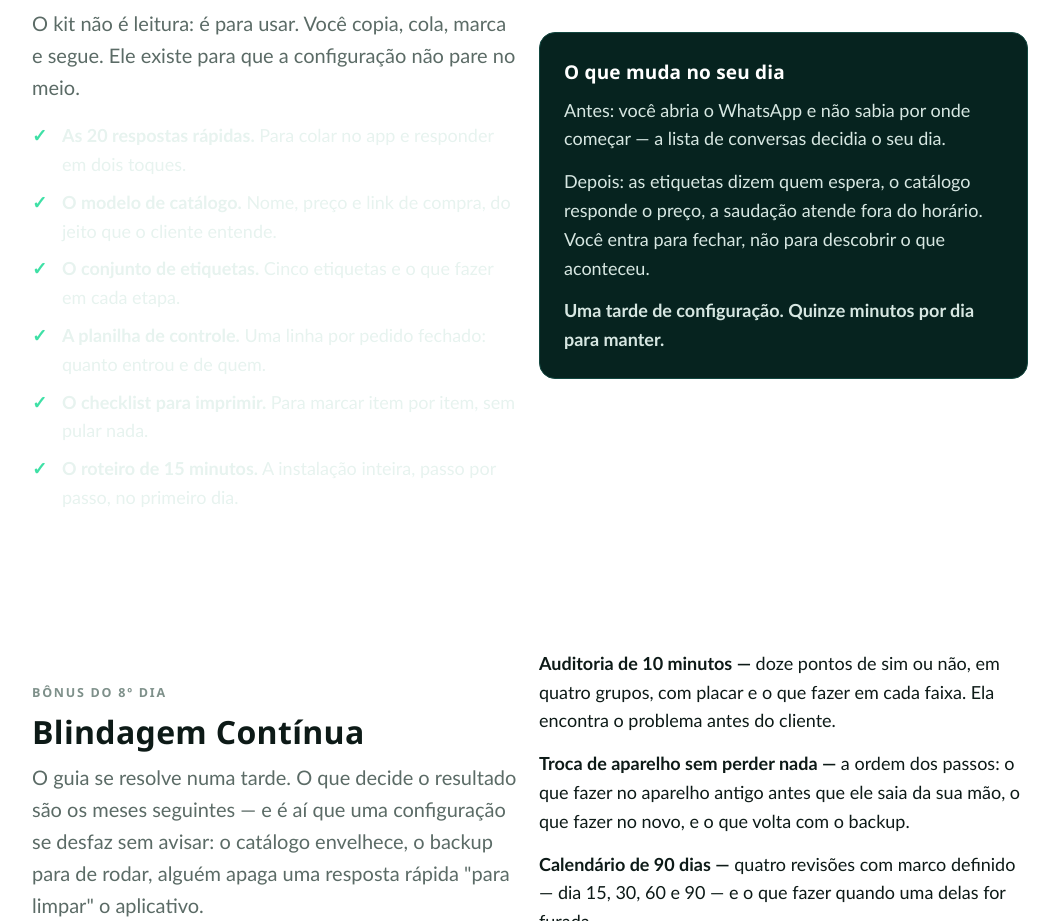
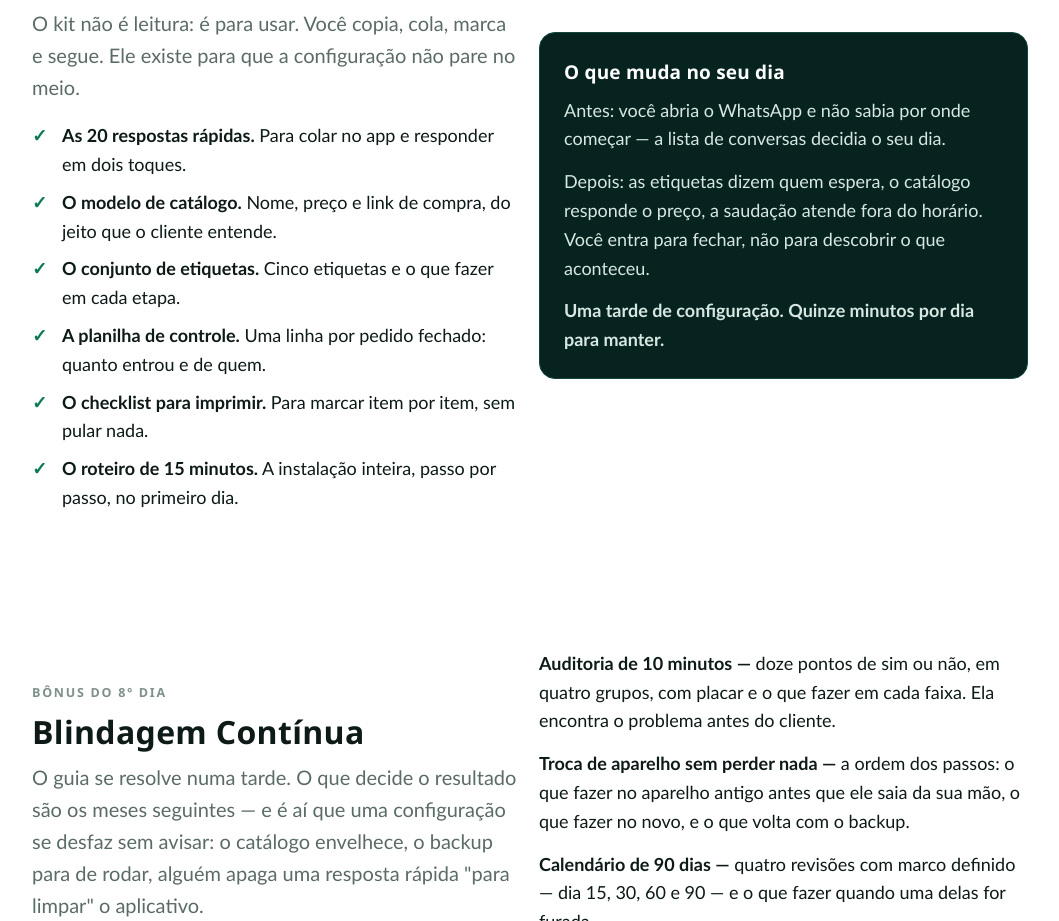
Before and after one commit to ysraelsts/site, a plain HTML site: page p/whatsapp-business-blindado/index.html in a window 1280 px wide. Shown: the part 3017-3938 px from the top of the page, without its empty margins (110-1169 px from the left). Drawn offline with Linux system fonts and the light colour scheme.

Commit message:
publica: whatsapp-business-blindado (https://stscorp.netlify.app/p/whatsapp-business-blindado/)

```diff
--- a/p/whatsapp-business-blindado/index.html
+++ b/p/whatsapp-business-blindado/index.html
@@ -154,8 +154,15 @@ s{opacity:.75}
 .oferta .btn{font-size:20px;padding:20px 44px}
 .oferta .micro{color:var(--cinza-claro)}
 .incluso{list-style:none;margin:26px auto 0;padding:0;max-width:560px;text-align:left}
-.incluso li{padding-left:30px;position:relative;margin-bottom:9px;color:#E7F3EF}
-.incluso li::before{content:"\2713";position:absolute;left:0;color:var(--esm);font-weight:700}
+/* 13/10/2026 (CEO): a lista do "Bonus incluso" e' desenhada no fundo BRANCO da
+   pagina, e a regra base pintava o item de quase-branco (#E7F3EF, o tom de
+   sobre-capa) -- texto ilegivel sobre papel. A base passa a ser tinta no papel;
+   o tom claro nao foi apagado, foi preso ao unico lugar onde ele funciona (a
+   oferta, que tem fundo escuro). */
+.incluso li{padding-left:30px;position:relative;margin-bottom:9px;color:var(--tinta)}
+.incluso li::before{content:"\2713";position:absolute;left:0;color:var(--esm-esc);font-weight:700}
+.oferta .incluso li{color:#E7F3EF}
+.oferta .incluso li::before{color:var(--esm)}
 
 .garantia{display:grid;grid-template-columns:auto 1fr;gap:22px;align-items:center;
   background:var(--papel);border:1px solid #DCE7E3;border-radius:var(--raio);padding:26px}
```
Also changed, not shown: p/whatsapp-business-blindado/banner_social.png, p/whatsapp-business-blindado/banner_social.webp.
